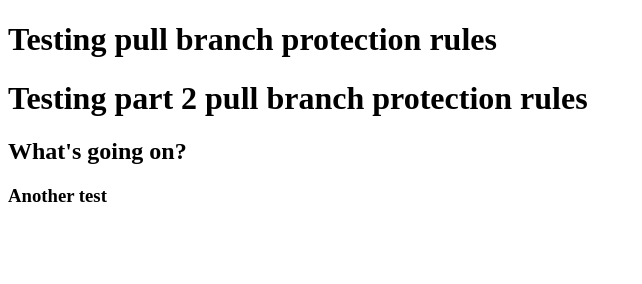
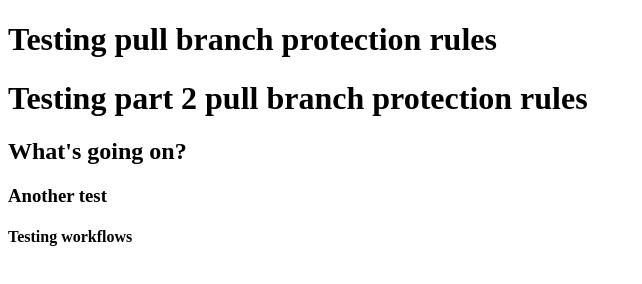
Before and after one commit to Azzy001/web-dev-cv-automation, a website: page index.html in a window 1280 px wide. Shown: the whole page, without its empty margins (0-642 px from the left). Drawn offline with Linux system fonts and the light colour scheme.

Commit message:
testing workflow

```diff
--- a/index.html
+++ b/index.html
@@ -10,5 +10,6 @@
     <h1>Testing part 2 pull branch protection rules</h1>
     <h2>What's going on?</h2>
     <h3>Another test</h3>
+    <h4>Testing workflows</h4>
 </body>
 </html>
```
